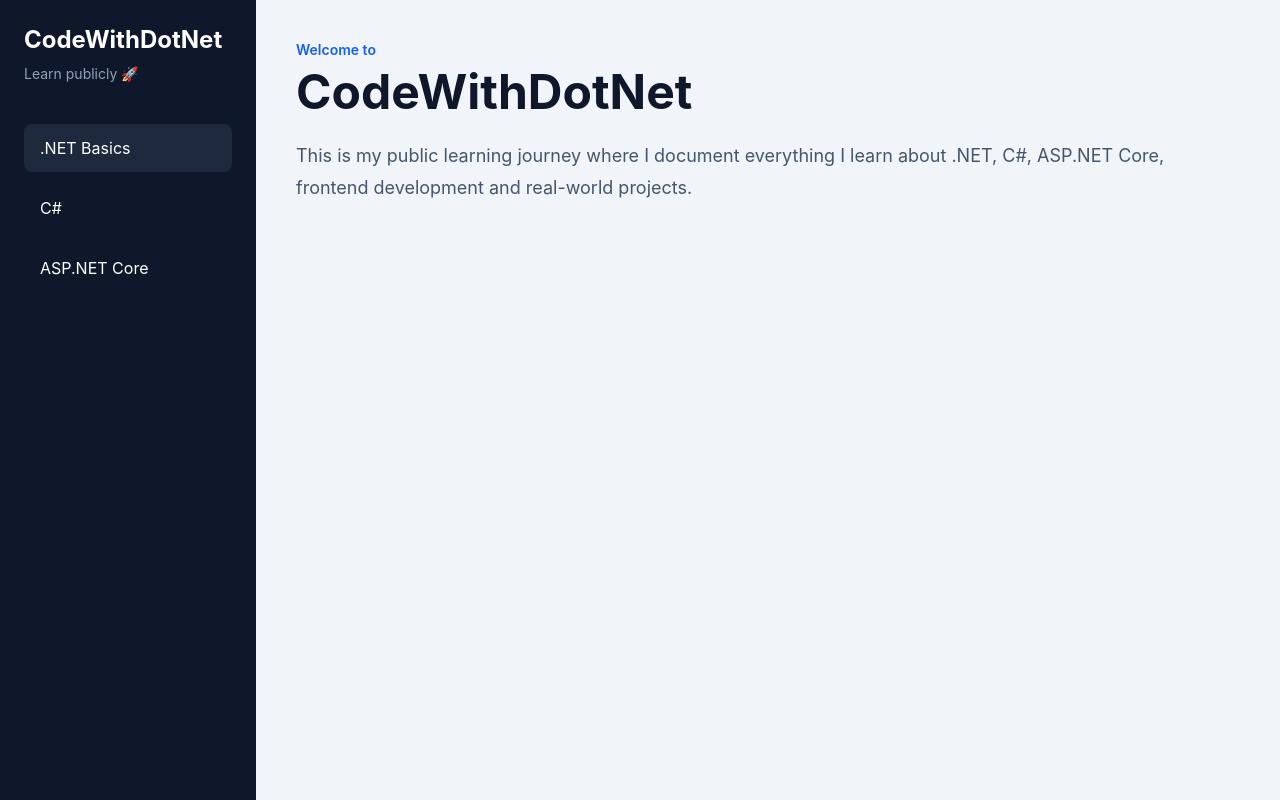
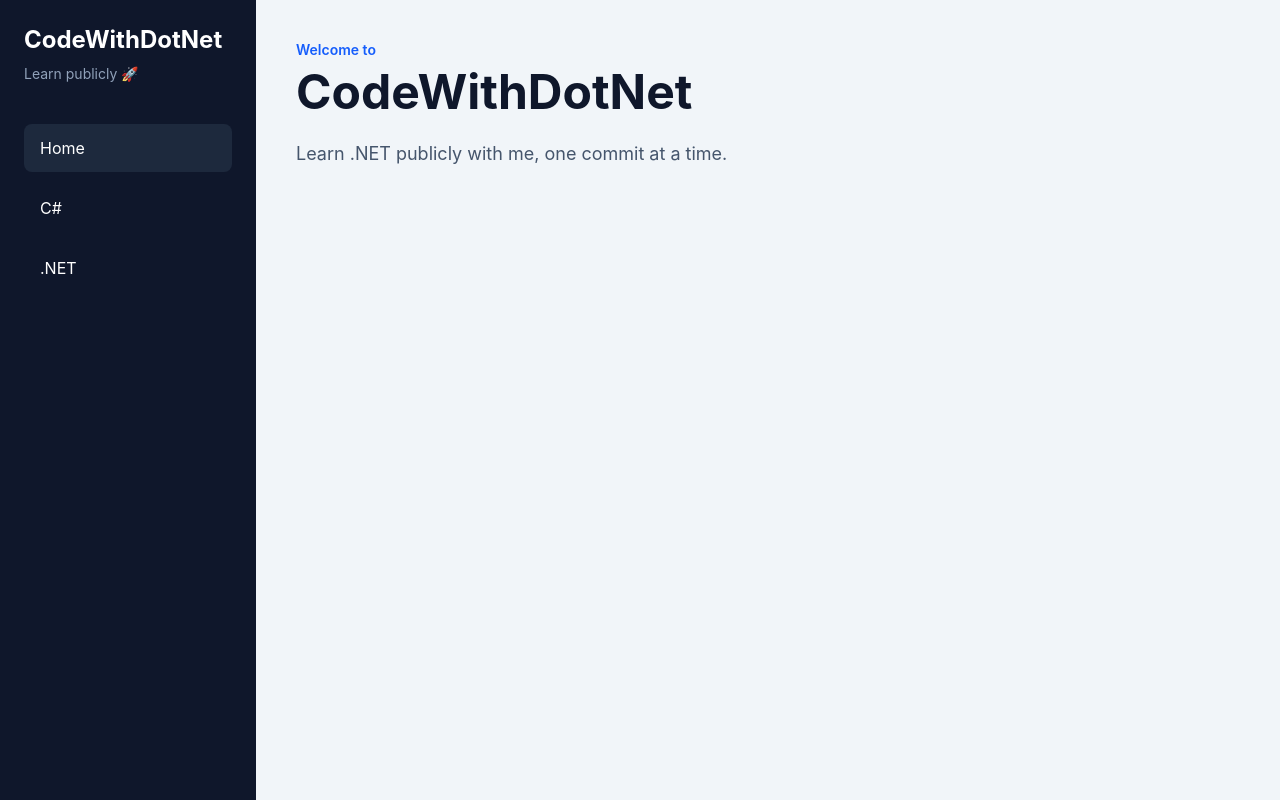
Before and after one commit to ArghoPH/codewithdotnet, a Vue app: page / in a window 1280 px wide. Built offline with nearby package versions, Linux system fonts and the light colour scheme.

Commit message:
Setup Vue Router

```diff
--- a/src/App.vue
+++ b/src/App.vue
@@ -10,20 +10,7 @@ import Sidebar from './components/Sidebar.vue'
     <main class="flex-1 bg-slate-100 p-10">
 
       <div class="max-w-4xl">
-
-        <p class="text-sm font-semibold text-blue-600">
-          Welcome to
-        </p>
-
-        <h1 class="mt-2 text-5xl font-bold text-slate-900">
-          CodeWithDotNet
-        </h1>
-
-        <p class="mt-6 text-lg leading-8 text-slate-600">
-          This is my public learning journey where I document everything I learn about .NET, C#, ASP.NET Core, frontend
-          development and real-world projects.
-        </p>
-
+        <RouterView />
       </div>
 
     </main>
--- a/src/components/Sidebar.vue
+++ b/src/components/Sidebar.vue
@@ -11,17 +11,17 @@
 
         <nav class="mt-10 space-y-3">
 
-            <a href="#" class="block rounded-lg bg-slate-800 px-4 py-3">
-                .NET Basics
-            </a>
+            <RouterLink to="/" class="block rounded-lg bg-slate-800 px-4 py-3">
+                Home
+            </RouterLink>
 
-            <a href="#" class="block rounded-lg px-4 py-3 hover:bg-slate-800">
+            <RouterLink to="/csharp" class="block rounded-lg px-4 py-3 hover:bg-slate-800">
                 C#
-            </a>
+            </RouterLink>
 
-            <a href="#" class="block rounded-lg px-4 py-3 hover:bg-slate-800">
-                ASP.NET Core
-            </a>
+            <RouterLink to="/dotnet" class="block rounded-lg px-4 py-3 hover:bg-slate-800">
+                .NET
+            </RouterLink>
 
         </nav>
 
--- a/src/router/index.js
+++ b/src/router/index.js
@@ -1,8 +1,67 @@
 import { createRouter, createWebHistory } from 'vue-router'
 
+const HomePage = {
+  template: `
+    <div>
+      <p class="text-sm font-semibold text-blue-600">
+        Welcome to
+      </p>
+
+      <h1 class="mt-2 text-5xl font-bold text-slate-900">
+        CodeWithDotNet
+      </h1>
+
+      <p class="mt-6 text-lg text-slate-600">
+        Learn .NET publicly with me, one commit at a time.
+      </p>
+    </div>
+  `,
+}
+
+const CSharpPage = {
+  template: `
+    <div>
+      <h1 class="text-5xl font-bold text-slate-900">
+        C#
+      </h1>
+
+      <p class="mt-6 text-lg text-slate-600">
+        C# is a modern programming language used with .NET.
+      </p>
+    </div>
+  `,
+}
+
+const DotNetPage = {
+  template: `
+    <div>
+      <h1 class="text-5xl font-bold text-slate-900">
+        .NET
+      </h1>
+
+      <p class="mt-6 text-lg text-slate-600">
+        .NET is a development platform by Microsoft.
+      </p>
+    </div>
+  `,
+}
+
 const router = createRouter({
-  history: createWebHistory(import.meta.env.BASE_URL),
-  routes: [],
+  history: createWebHistory(),
+  routes: [
+    {
+      path: '/',
+      component: HomePage,
+    },
+    {
+      path: '/csharp',
+      component: CSharpPage,
+    },
+    {
+      path: '/dotnet',
+      component: DotNetPage,
+    },
+  ],
 })
 
 export default router
```
